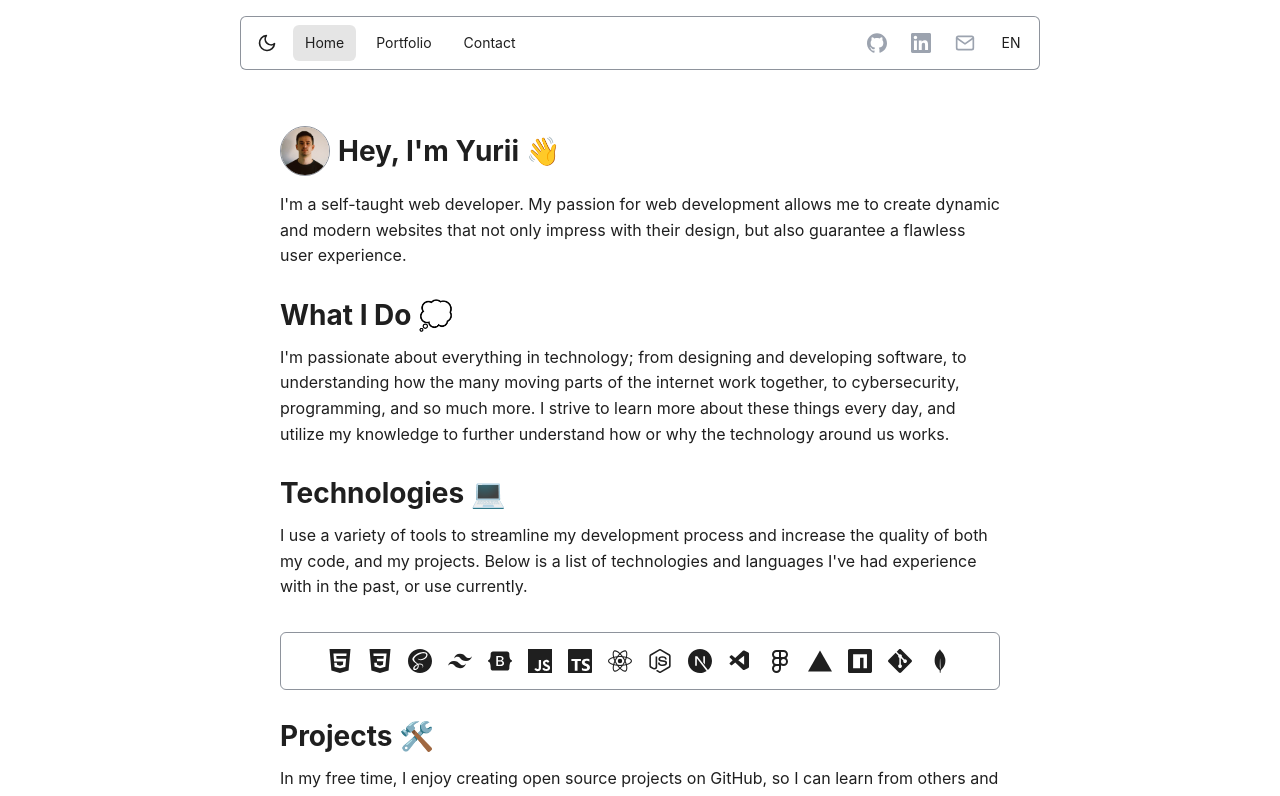
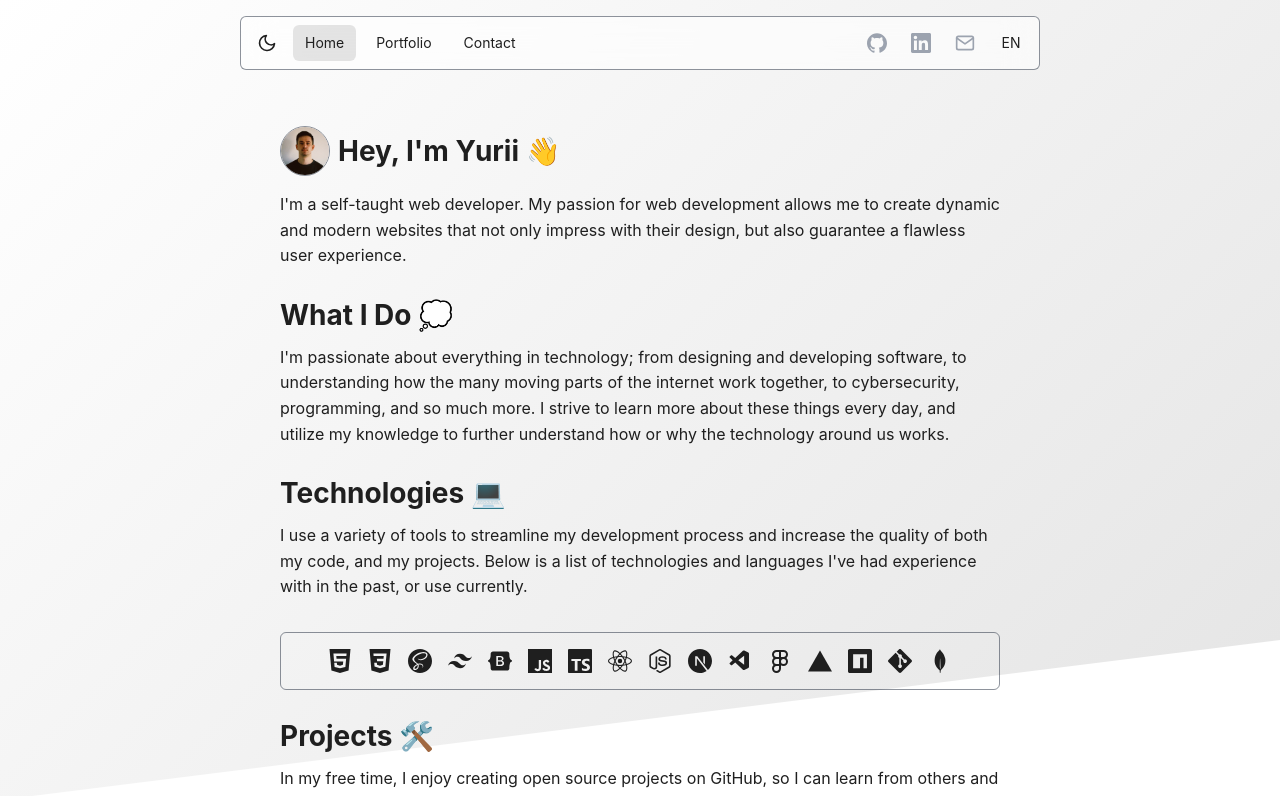
Before and after one commit to mescyura/mescyurasite, a React (Vite) app: page / in a window 1280 px wide. Shown: the top 796 px of the page. Built offline with nearby package versions, Linux system fonts and the light colour scheme; no server answers.

Commit message:
bring back body:before

```diff
--- a/src/index.css
+++ b/src/index.css
@@ -50,7 +50,7 @@ body {
 	overflow: hidden;
 }
 
-/* body::before {
+body::before {
 	content: '';
 	position: absolute;
 	top: 0;
@@ -61,7 +61,7 @@ body {
 	clip-path: polygon(0 0, 100% 0, 100% 80%, 0 100%);
 	z-index: -1;
 	transition: all 0.3s ease;
-} */
+}
 
 .main-content {
 	max-width: 50rem;
```
